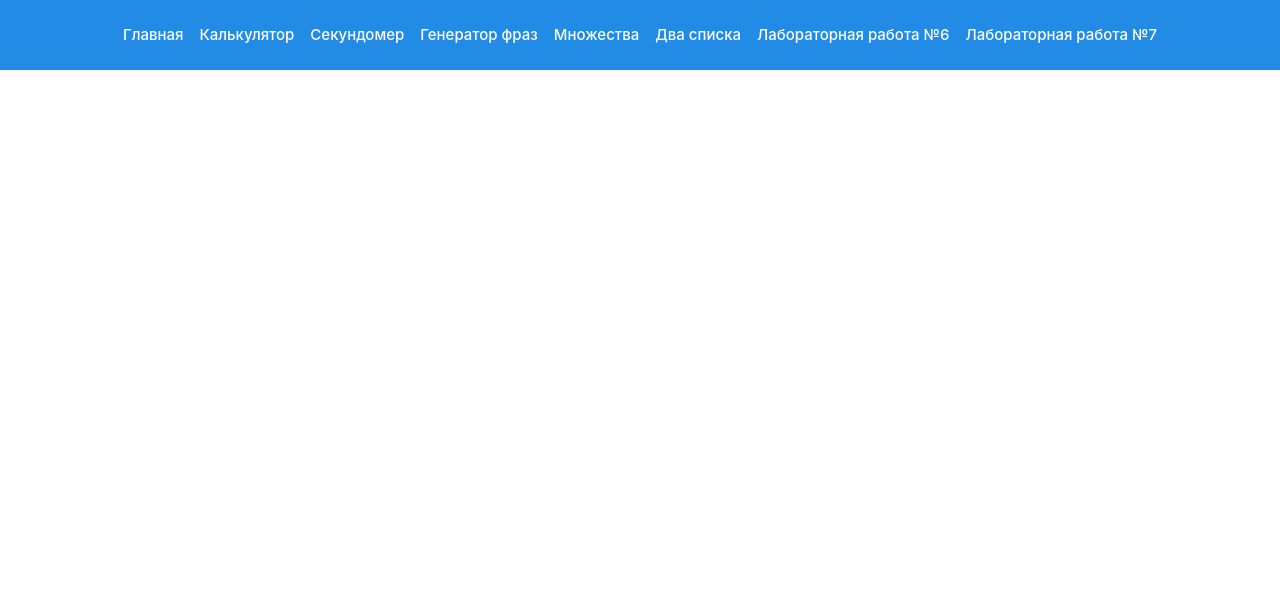
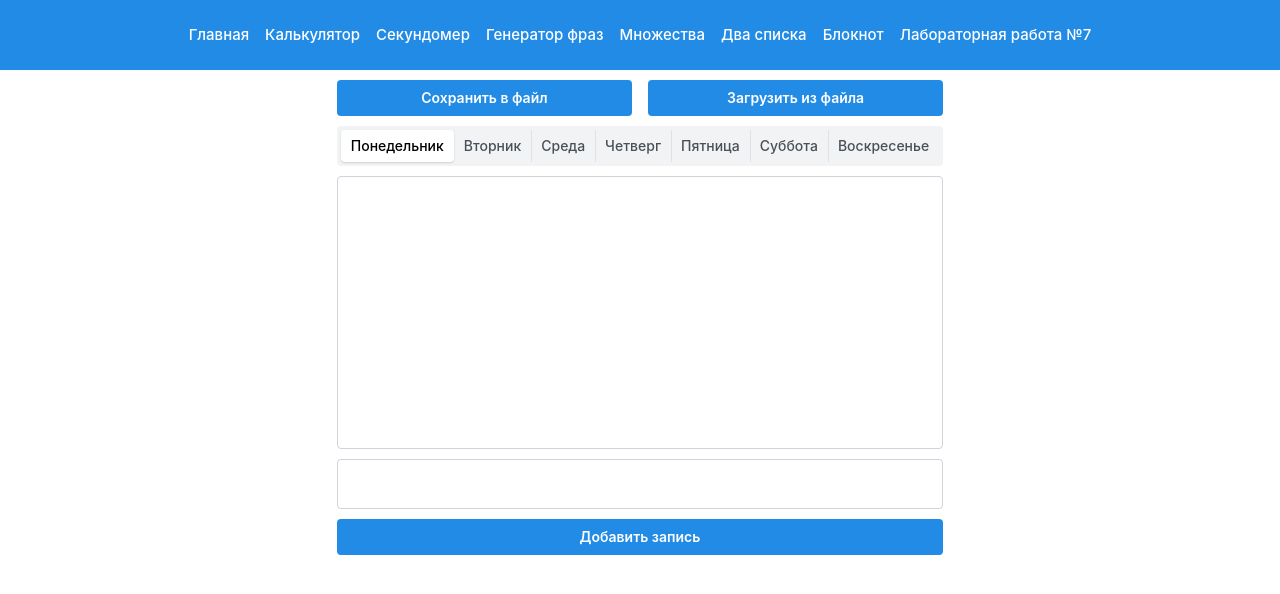
Before and after one commit to DzNk/LaboratoriesTech, a React (Vite) app: page /lab6 in a window 1280 px wide. Shown: the top 594 px of the page. Built offline with nearby package versions, Linux system fonts and the light colour scheme.

Commit message:
Lab 6 done

```diff
--- a/src/components/Navbar/ui/Navbar.tsx
+++ b/src/components/Navbar/ui/Navbar.tsx
@@ -10,7 +10,7 @@ export function Navbar() {
         {title: "Генератор фраз", href: "/lab3"},
         {title: "Множества", href: "/lab4"},
         {title: "Два списка", href: "/lab5"},
-        {title: "Лабораторная работа №6", href: "/lab6"},
+        {title: "Блокнот", href: "/lab6"},
         {title: "Лабораторная работа №7", href: "/lab7"},
     ];
 
--- /dev/null
+++ b/src/pages/BlockNotePage/index.tsx
@@ -0,0 +1 @@
+export {BlockNotePage} from "pages/BlockNotePage/ui/BlockNotePage";
--- /dev/null
+++ b/src/pages/BlockNotePage/types/blockNoteTypes.ts
@@ -0,0 +1,4 @@
+export type WeekDayNote = {
+    weekDay: string;
+    notes: string[];
+}
--- /dev/null
+++ b/src/pages/BlockNotePage/ui/BlockNotePage.tsx
@@ -0,0 +1,87 @@
+import {Button, Center, FileButton, Group, SegmentedControl, Space, Stack, Textarea, TextInput} from "@mantine/core";
+import {useEffect, useRef, useState} from "react";
+import {WeekDayNote} from "pages/BlockNotePage/types/blockNoteTypes.ts";
+import {saveAs} from "file-saver";
+
+const weekdays = ["Понедельник", "Вторник", "Среда", "Четверг", "Пятница", "Суббота", "Воскресенье"];
+
+export function BlockNotePage() {
+    const [weekDay, setWeekDay] = useState<string>(weekdays[0]);
+    const [currentNote, setCurrentNote] = useState<string>("");
+    const [notes, setNotes] = useState<string[]>([]);
+    const [file, setFile] = useState<File | null>(null);
+    const indexRef = useRef<number>(0);
+
+    const [weekDayNotes, setWeekDayNotes] = useState<WeekDayNote[]>(weekdays.map((day) => ({weekDay: day, notes: []})));
+
+    const addNote = () => {
+        setNotes([...notes, currentNote]);
+        setCurrentNote("");
+    }
+
+    const saveToFile = () => {
+        const blob = new Blob([JSON.stringify(weekDayNotes)], {type: "application/json"});
+        saveAs(blob, "state.json");
+    }
+
+    const readFromFile = (file: File) => {
+        const reader = new FileReader();
+
+        reader.onload = (event: ProgressEvent<FileReader>) => {
+            try {
+                const result = event.target?.result;
+                if (typeof result === 'string') {
+                    const notes: WeekDayNote[] = JSON.parse(result);
+                    setWeekDayNotes(notes);
+                    setNotes(notes[indexRef.current].notes);
+                }
+            } catch (error) {
+                alert("Error parsing file:");
+            }
+        };
+
+        reader.onerror = () => {
+            alert("Error reading the file:");
+        };
+
+        reader.readAsText(file);
+    };
+
+    useEffect(() => {
+        if (file === null) return;
+        readFromFile(file);
+    }, [file]);
+
+    useEffect(() => {
+        weekDayNotes[indexRef.current] = {weekDay: weekdays[indexRef.current], notes: notes};
+        indexRef.current = weekdays.indexOf(weekDay);
+        setNotes(weekDayNotes[indexRef.current].notes);
+    }, [weekDay]);
+
+    console.log(weekDayNotes);
+
+    return (
+        <Center>
+            <Stack gap={"xs"}>
+                <Space h={'"lg'}/>
+                <Group grow>
+                    <Button onClick={() => saveToFile()}>Сохранить в файл</Button>
+                    <FileButton onChange={setFile} accept="application/json">
+                        {(props) => <Button {...props}>Загрузить из файла</Button>}
+                    </FileButton>
+                </Group>
+                <SegmentedControl
+                    value={weekDay}
+                    onChange={setWeekDay}
+                    data={weekdays.map((day) => ({label: day, value: day}))}
+                />
+                <Textarea rows={12} value={notes.join("\n")}/>
+                <TextInput value={currentNote}
+                           size="lg"
+                           onChange={(event) => setCurrentNote(event.currentTarget.value)}/>
+                <Group grow>
+                    <Button onClick={addNote}>Добавить запись</Button>
+                </Group>
+            </Stack>
+        </Center>);
+}
--- a/src/pages/RootPage/ui/RootPage.tsx
+++ b/src/pages/RootPage/ui/RootPage.tsx
@@ -7,6 +7,7 @@ import {StopWatchPage} from "pages/StopWatch";
 import {WordMakerPage} from "pages/WordMakerPage";
 import {SetsPage} from "pages/SetsPage";
 import {TwoListsPage} from "pages/TwoLists";
+import {BlockNotePage} from "pages/BlockNotePage";
 
 export function RootPage() {
     return (
@@ -22,6 +23,7 @@ export function RootPage() {
                             <Route path="/lab3" element={<WordMakerPage/>}/>
                             <Route path="/lab4" element={<SetsPage/>}/>
                             <Route path="/lab5" element={<TwoListsPage/>}/>
+                            <Route path="/lab6" element={<BlockNotePage/>}/>
                         </Routes>
                     </AppShell.Main>
                 </AppShell>
```
Also changed, not shown: 2 other files (tests, documents, lock files or other folders).
